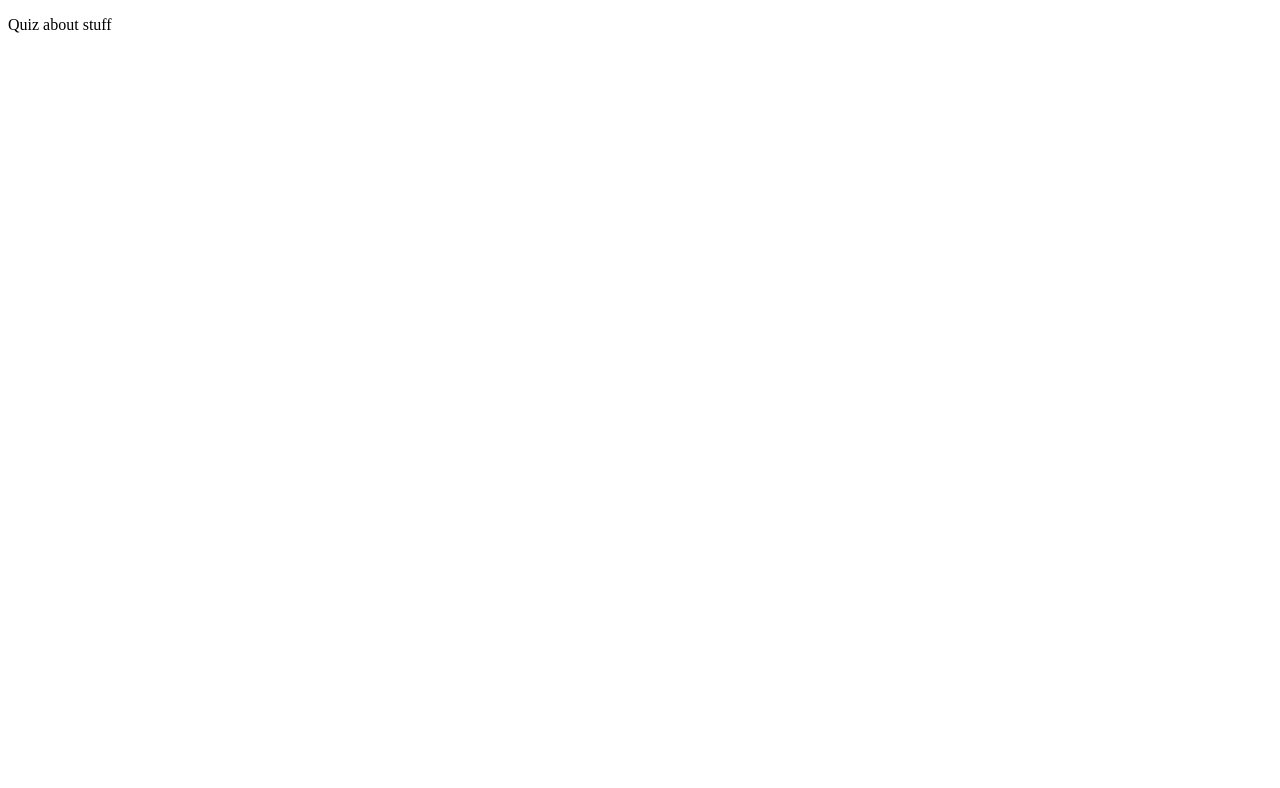
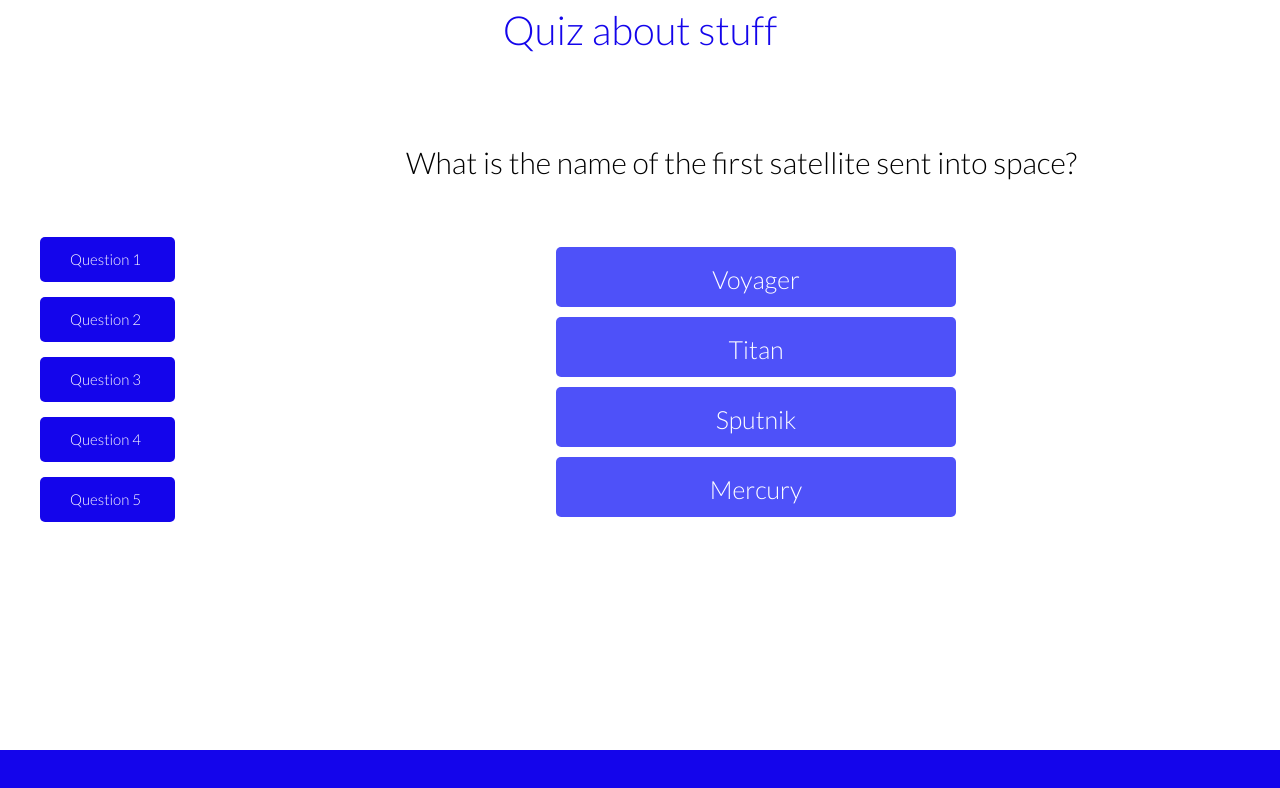
Before and after one commit to m-castillo/quizApp, a plain HTML site: page index.html in a window 1280 px wide. Drawn offline with Linux system fonts and the light colour scheme.

Commit message:
CSS added
Added css (style & reset files)

```diff
--- a/index.html
+++ b/index.html
@@ -3,6 +3,9 @@
 <head>
 	<meta charset="UTF-8">
 	<title>Change Title</title>
+	<link rel="stylesheet" type="text/css" href="style.css">
+	<link href='http://fonts.googleapis.com/css?family=Lato:300' rel='stylesheet' type='text/css'>
+	<link rel="stylesheet" type="text/css" href="reset.css">
 </head>
 <body>
 
@@ -12,6 +15,14 @@
 
 
 	<div id="choices">
+		<ul>
+			<li id="questionMenu" class="menu">Question 1</li>
+			<li id="questionMenu" class="menu">Question 2</li>
+			<li id="questionMenu" class="menu">Question 3</li>
+			<li id="questionMenu" class="menu">Question 4</li>
+			<li id="questionMenu" class="menu">Question 5</li>
+
+		</ul>
 
 	</div>
 
@@ -19,7 +30,13 @@
 
 
 	<div id="questions">
-
+		<p id="question">What is the name of the first satellite sent into space?</p>
+		<ul>
+			<li class="options">Voyager</li>
+			<li class="options">Titan</li>
+			<li class="options">Sputnik</li>
+			<li class="options">Mercury</li>
+		</ul>
 
 	</div>
 
--- /dev/null
+++ b/reset.css
@@ -0,0 +1,48 @@
+/* http://meyerweb.com/eric/tools/css/reset/
+   v2.0 | 20110126
+   License: none (public domain)
+*/
+
+html, body, div, span, applet, object, iframe,
+h1, h2, h3, h4, h5, h6, p, blockquote, pre,
+a, abbr, acronym, address, big, cite, code,
+del, dfn, em, img, ins, kbd, q, s, samp,
+small, strike, strong, sub, sup, tt, var,
+b, u, i, center,
+dl, dt, dd, ol, ul, li,
+fieldset, form, label, legend,
+table, caption, tbody, tfoot, thead, tr, th, td,
+article, aside, canvas, details, embed,
+figure, figcaption, footer, header, hgroup,
+menu, nav, output, ruby, section, summary,
+time, mark, audio, video {
+	margin: 0;
+	padding: 0;
+	border: 0;
+	font-size: 100%;
+	font: inherit;
+	vertical-align: baseline;
+}
+/* HTML5 display-role reset for older browsers */
+article, aside, details, figcaption, figure,
+footer, header, hgroup, menu, nav, section {
+	display: block;
+}
+body {
+	line-height: 1;
+}
+ol, ul {
+	list-style: none;
+}
+blockquote, q {
+	quotes: none;
+}
+blockquote:before, blockquote:after,
+q:before, q:after {
+	content: '';
+	content: none;
+}
+table {
+	border-collapse: collapse;
+	border-spacing: 0;
+}
--- /dev/null
+++ b/style.css
@@ -0,0 +1,80 @@
+/** {
+	outline: 1px solid red;
+}*/
+
+#title {
+	color: hsla(244, 96%, 47%, 1.0);
+	font-size: 40px;
+	font-family: 'Lato', sans-serif;
+	width: 100%;
+	height: 67px;
+	text-align: center;
+	margin-top: 10px;
+}
+
+#choices {
+	margin-top: 150px;
+	float: left;
+	margin-left: 40px;
+	height: 420px;
+}
+
+#questionMenu {
+	list-style: none;
+	margin-bottom: 15px;
+	margin-top: 10px;
+	height: 30px;
+	width: 100px;
+	background-color: hsla(244, 96%, 47%, 1.0);
+	border-radius: 5px;
+
+}
+
+.menu {
+	font-size: 15px;
+	color: white;
+	font-family: 'Lato', sans-serif;
+	padding-top: 15px;
+	padding-left: 30px;
+	padding-right: 5px;
+	margin-bottom: 10px;
+}
+
+#questions {
+	float: right;
+	width: 80%;
+	height: 550px;
+	margin-top: 50px;
+}
+
+#footer {
+	bottom: 0px;
+	position: fixed;
+	width: 100%;
+	height: 50px;
+	background-color: hsla(244, 96%, 47%, 1.0);
+}
+
+#question {
+	margin-top: 20px;
+	margin-bottom: 70px;
+	font-family: 'Lato', sans-serif;
+	font-size: 30px;
+	margin-left: 150px;
+}
+
+.options {
+	margin-top: 10px;
+	margin-left: 300px;
+	height: 30px;
+	font-family: 'Lato', sans-serif;
+	text-align: center;
+	font-size: 25px;
+	padding-top: 20px;
+	padding-bottom: 10px;
+	width: 400px;
+	background-color: hsla(239, 93%, 64%, 1.0);
+	color: white;
+	border-radius: 5px;
+
+}
```
